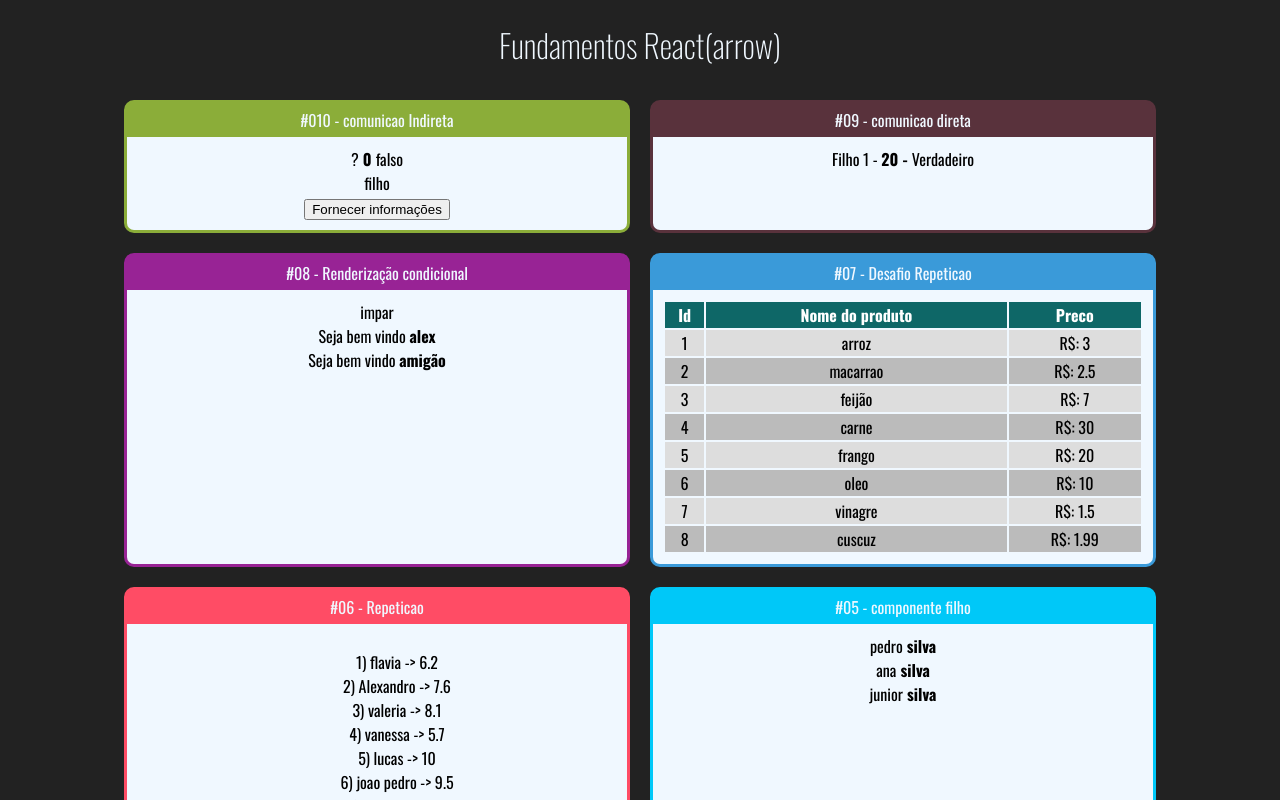
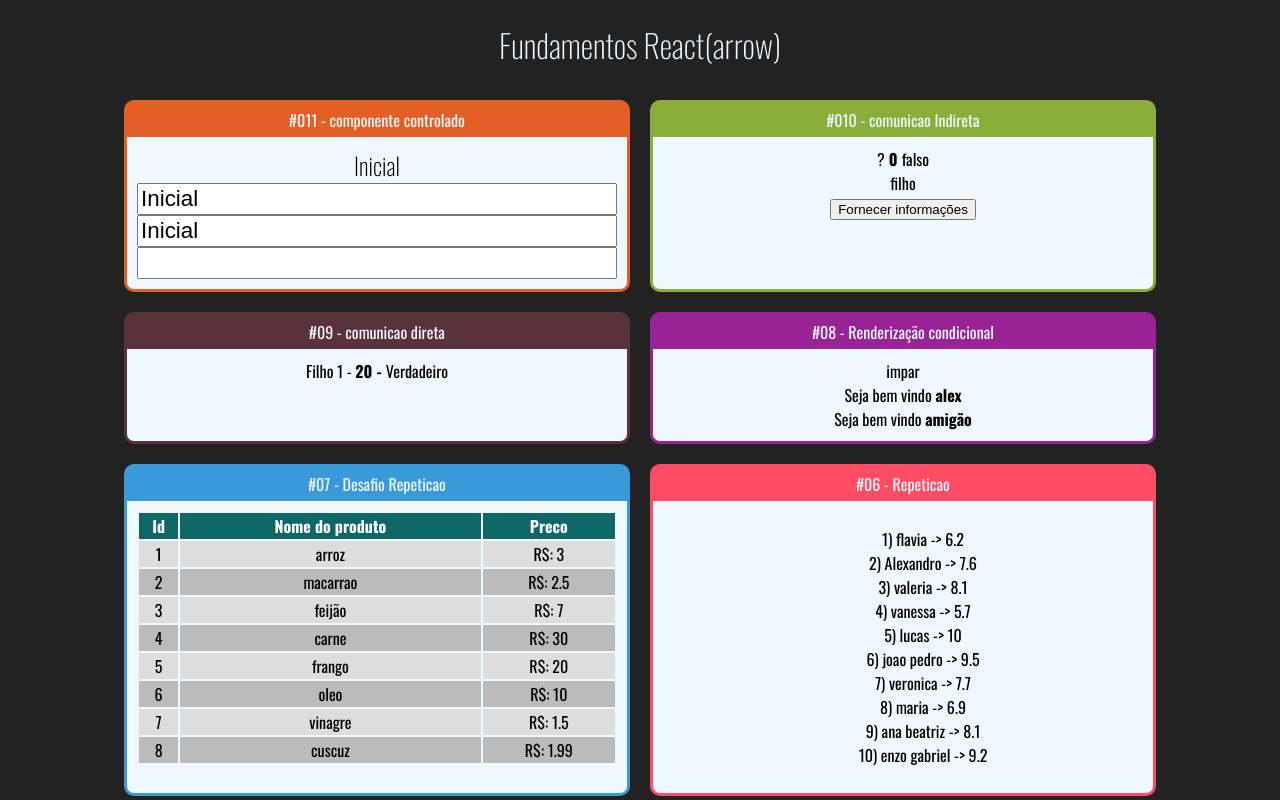
Before and after one commit to Alexandrodasilva/-fundamentalsReact, a React (Create React App) app: page / in a window 1280 px wide. Shown: the top 800 px of the page. Built offline with nearby package versions, Linux system fonts and the light colour scheme.

Commit message:
uso do componente controlado por meio de estados e com o uso de hook(useState)

```diff
--- a/src/App.jsx
+++ b/src/App.jsx
@@ -12,6 +12,7 @@
 import UsuarioInfo from "./components/condicional/UsuarioInfo";
 import DiretaPai from "./components/comunicao/DiretaPai";
 import IndiretaPai from "./components/comunicao/IndiretaPai";
+import Input from "./components/formulario/Input";
 import './App.css'
 
 export default function App(){
@@ -19,6 +20,10 @@
         <div className="App">
             <h1>Fundamentos React(arrow)</h1>
             <div className="Cards">
+
+                <Card titulo="#011 - componente controlado" color="#E45F26">
+                    <Input></Input>
+                </Card>
 
                 <Card titulo="#010 - comunicao Indireta" color="#8BAD39">
                     <IndiretaPai/>
--- /dev/null
+++ b/src/components/formulario/Input.css
@@ -0,0 +1,3 @@
+.Input input{
+   font-size: 1.4rem;
+}
--- /dev/null
+++ b/src/components/formulario/Input.jsx
@@ -0,0 +1,24 @@
+import React, {useState} from "react";
+import './Input.css'
+export default function Input(){
+    const [valor, setValor] = useState("Inicial")
+    function quandoMudar(e){
+        setValor(e.target.value);
+        console.log(e.target.value)
+    }
+    return(
+        <div className="Input">
+            <h2>{valor}</h2>
+            <div
+                style={{
+                    display: 'flex',
+                    flexDirection: 'column'
+                }}
+            >
+                <input value={valor} onChange={quandoMudar} />
+                <input value={valor} readOnly/>
+                <input value={undefined}/>
+            </div>
+        </div>
+    )
+}
```
